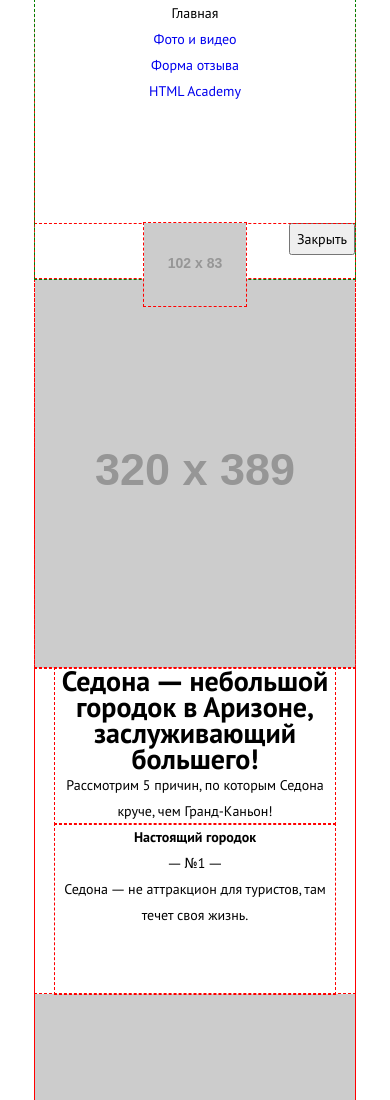
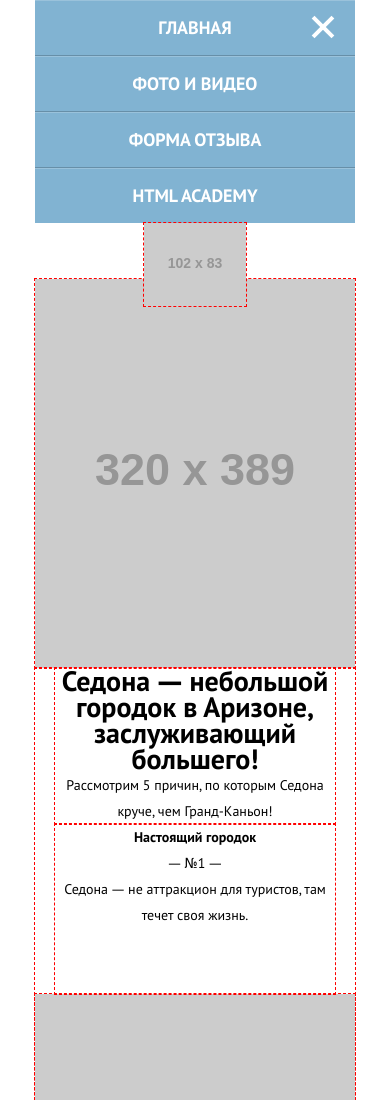
Before and after one commit to rustamyusupov/151188-sedona, a website: page index.html in a window 390 px wide. Shown: the top 1100 px of the page. Drawn offline with nearby package versions, Linux system fonts and the light colour scheme; files that its build step writes are made by us from their sources; placeholder pictures from the web are drawn by us.

Commit message:
Оформил шапку сайта

```diff
--- a/index.html
+++ b/index.html
@@ -22,7 +22,7 @@
             <img class="logo__image" src="http://placehold.it/102x83" width="102" height="83" alt="Логотип Седона">
           </a>
         </div>
-        <button class="header__menu-toggle" type="button">Закрыть</button>
+        <button class="header__menu-toggle header__menu-toggle--opened" type="button">Закрыть</button>
       </header>
       <div class="welcome">
         <img class="welcome__image" src="http://placehold.it/320x389" width="320" height="389" alt="Welcome to the gorgeous Sedona">
--- a/sass/blocks/header.scss
+++ b/sass/blocks/header.scss
@@ -1,18 +1,66 @@
 .header {
-  min-height: 279px;
-  position: relative;
 
   &__menu-toggle {
-    float: right;
+    background-color: unset;
+    border: none;
+    cursor: pointer;
+    display: block;
+    font-size: 0;
+    height: 20px;
+    position: absolute;
+    right: 21px;
+    top: 16px;
+    width: 23px;
+    z-index: 2;
+
+    &--closed::before {
+      background-color: #81b3d2;
+      // TODO: Сверху и снизу у второй тени на макете есть белые полосы, необходимо ли их делать?
+      box-shadow: 0 8px 0 0 #81b3d2,
+                  0 16px 0 0 #81b3d2;
+      content: "";
+      height: 4px;
+      position: absolute;
+      right: 0;
+      top: 0;
+      width: 23px;
+    }
+
+    &--opened::before,
+    &--opened::after {
+      background-color: #ffffff;
+      content: "";
+      height: 4px;
+      position: absolute;
+      width: 28px;
+      right: -3px;
+      top: 9px;
+    }
+
+    &--opened::before {
+      transform: rotate(45deg);
+    }
+
+    &--opened::after {
+      transform: rotate(-45deg);
+    }
+
   }
 
-  @include outlined(green);
+}
+
+@media #{$break-small } {
+
+  .header {
+    padding-bottom: 56px;
+    position: relative;
+  }
+
 }
 
 @media #{$break-medium} {
 
   .header {
-    min-height: 56px;
 
     &__menu-toggle {
       display: none;
--- a/sass/blocks/menu.scss
+++ b/sass/blocks/menu.scss
@@ -1,5 +1,4 @@
 .menu {
-  min-height: 223px;
 
   &__list {
     list-style: none;
@@ -8,11 +7,47 @@
     text-align: center;
   }
 
-  &__link {
-    text-decoration: none;
+  &__item {
+    font-family: $font-family-base;
+    font-size: $font-size-medium;
+    font-weight: bold;
+    line-height: $line-height-medium;
   }
 
-  @include outlined;
+  &__item:last-child {
+    // TODO: Как добавить внутреннюю тень?
+    // box-shadow: inset 0 -5px 5px -5px #6d97b1;
+  }
+
+  &__link {
+    background-color: $bg-color-base;
+    border-bottom: 1px solid #678fa8;
+    border-top: 1px solid #9ac2db;
+    color: $color-white;
+    cursor: pointer;
+    display: block;
+    padding: 7px 0;
+    text-decoration: none;
+    text-transform: uppercase;
+
+    &--active {
+      cursor: default;
+    }
+
+  }
+
+  &__item:last-child &__link {
+    border-bottom: none;
+  }
+
+}
+
+@media #{$break-small} {
+
+  .menu--closed {
+    display: none;
+  }
+
 }
 
 @media #{$break-medium} {
@@ -26,7 +61,8 @@
 
     &__item {
       display: inline-block;
-      font-size: 14px;
+      font-size: $font-size-base;
+      line-height: $line-height-base;
       vertical-align: top;
       width: 20%;
     }
@@ -36,6 +72,9 @@
     }
 
     &__link {
+      background: none;
+      border: none;
+      color: $color-base;
       display: block;
       padding: 15px 0;
       text-align: center;
--- a/sass/blocks/wrapper.scss
+++ b/sass/blocks/wrapper.scss
@@ -10,5 +10,4 @@
     width: 1200px;
   }
 
-  @include outlined;
 }
--- a/sass/variables.scss
+++ b/sass/variables.scss
@@ -3,8 +3,13 @@ $break-medium: "(min-width: 768px)";
 $break-large: "(min-width: 1200px)";
 
 $color-base: #000000;
+$color-white: #ffffff;
+
+$bg-color-base: #81b3d2;
 
 $font-family-base: "PT Sans", "Tahoma", sans-serif;
 $font-size-base: 14px;
+$font-size-medium: 18px;
 
 $line-height-base: 26px;
+$line-height-medium: 40px;
```
